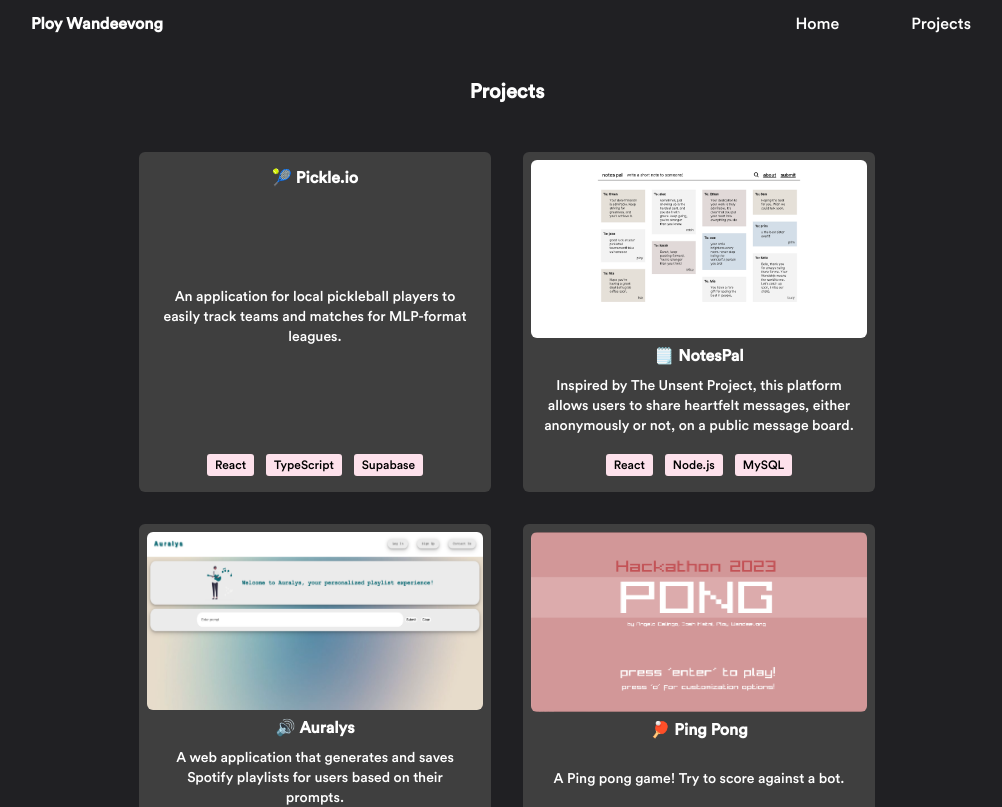
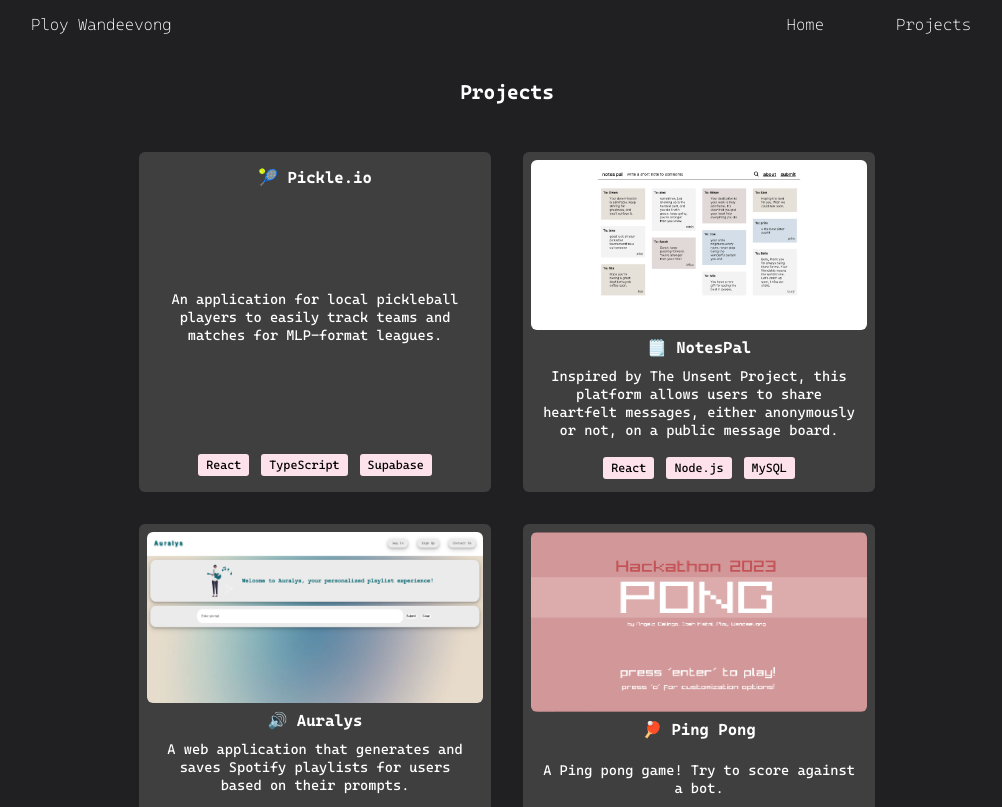
Before and after one commit to ployw/ployw.github.io, a React (Create React App) app: page /#/projects in a window 1280 px wide. Shown: the top 807 px of the page, without its empty margins (133-1135 px from the left). Built offline with nearby package versions, Linux system fonts and the light colour scheme.

Commit message:
font change

```diff
--- a/src/components/HeroStyles.css
+++ b/src/components/HeroStyles.css
@@ -1,6 +1,6 @@
 .home {
     padding-top: 4.8rem;
-    min-height: 342px;
+    min-height: 388px;
     width: 100%;
 }
 
@@ -21,7 +21,7 @@
 
 .about-me h2 {
     font-size: var(--h2-font-size);
-    font-weight: var(--font-normal);
+    font-weight: var(--font-bold);
 }
 
 .about-me p {
--- a/src/components/NavbarStyles.css
+++ b/src/components/NavbarStyles.css
@@ -31,8 +31,7 @@
 }
 
 .name-title {
-    font-weight: var(--font-bold);
-    font-size: var(--normal-font-size);
+    font-weight: var(--font-normal);
 }
 
 .nav-menu li a {
--- a/src/components/ProjectCardStyles.css
+++ b/src/components/ProjectCardStyles.css
@@ -25,7 +25,7 @@
 
 
 .card-description {
-    line-height: 2rem;
+    line-height: 1.8rem;
     flex-grow: 1;
     text-wrap: stable;
     font-size: var(--small-font-size);
--- a/src/index.css
+++ b/src/index.css
@@ -2,6 +2,12 @@
   font-family: 'CircularStd';
   src: local('CircularStd'), url(./fonts/CircularStd/circular-std.ttf) format('truetype');
   font-display: swap;
+}
+
+@font-face {
+    font-family: 'CascadiaMono';
+    src: local('CascadiaMono'), url(./fonts/CascadiaMono/CascadiaMono.ttf) format('truetype');
+    font-display: swap;
 }
 
 :root {
@@ -38,7 +44,7 @@
   box-sizing: border-box;
   margin: 0;
   padding: 0;
-  font-family: CircularStd, sans-serif;
+  font-family: CascadiaMono, sans-serif;
 }
 
 html, body {
```
Also changed, not shown: src/fonts/CascadiaMono/CascadiaMono.ttf (added).
